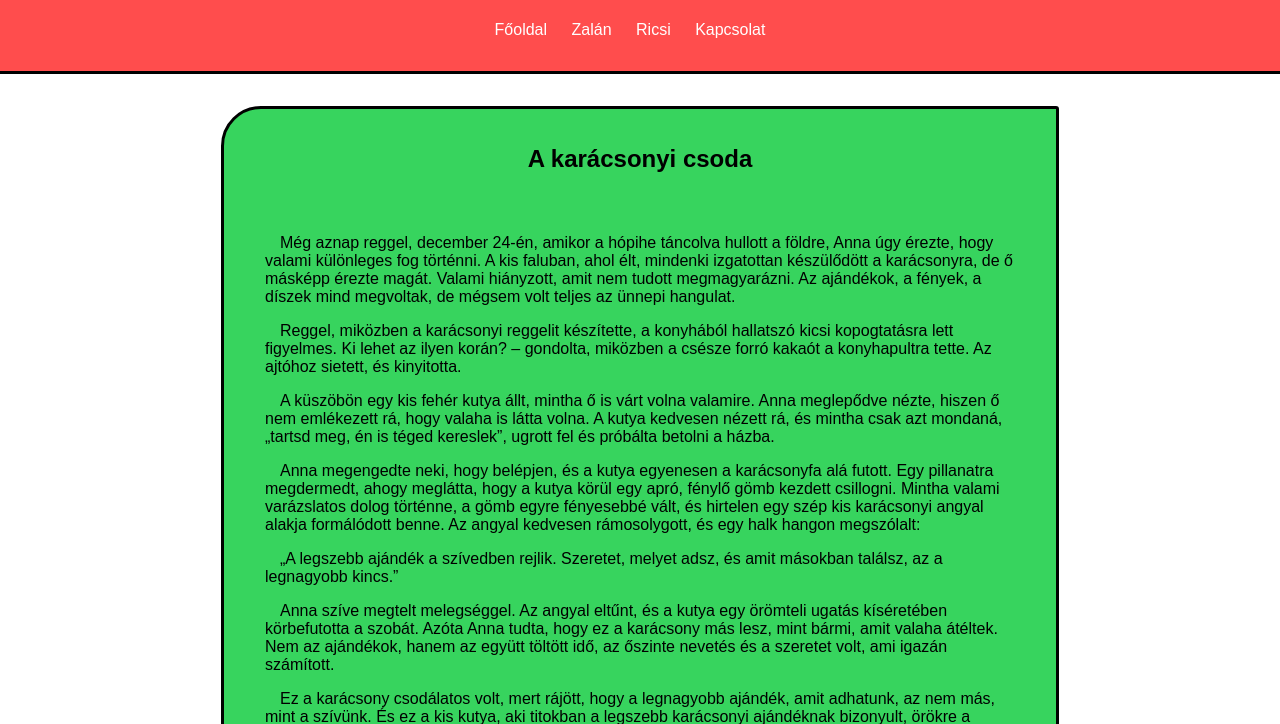
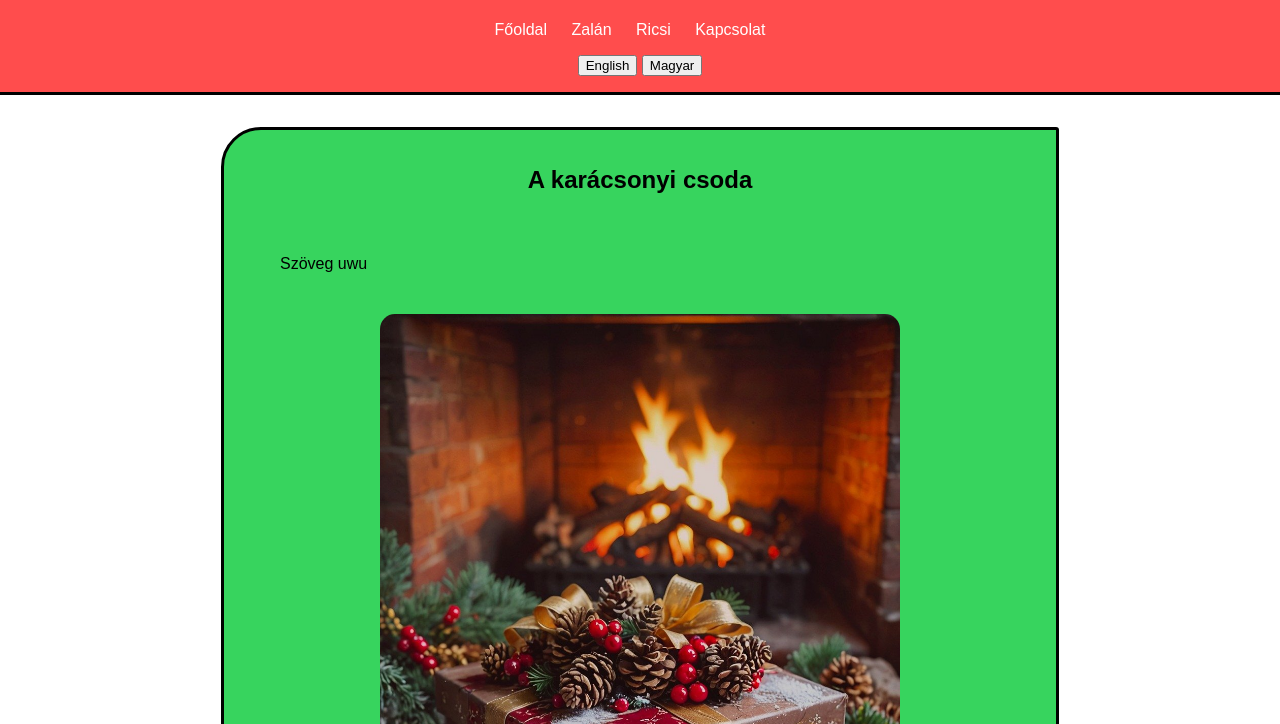
Before and after one commit to PMP981/Karacsonyi-Weblap, a website: page public/zsombor.html in a window 1280 px wide. Shown: the part 76-800 px from the top of the page. Drawn offline with Linux system fonts and the light colour scheme.

Commit message:
anyabaszó szar geci fos kurva angol oldal

```diff
--- a/public/zsombor.html
+++ b/public/zsombor.html
@@ -12,7 +12,7 @@
 
 <body>
     <header>
-        <h1>Karácsony&#127876;</h1>
+        <h1 id="h1">Karácsony&#127876;</h1>
         <nav>
             <ul>
                 <li><a href="index.html">Főoldal</a></li>
@@ -21,37 +21,17 @@
                 <li><a href="#contact">Kapcsolat</a></li>
             </ul>
         </nav>
+        <button class="language-btn" onclick="changeLanguage('en')">English</button>
+        <button class="language-btn" onclick="changeLanguage('hu')">Magyar</button>
     </header>
 
 
     <section class="content">
         <img class="santa_side" src="img/santa_nobg.png" alt="santa">
         <div class="main-content">
-            <h2 class="focim">A karácsonyi csoda</h2>
+            <h2 class="focim" id="heading">A karácsonyi csoda</h2>
             <div id="story">
-                <p>Még aznap reggel, december 24-én, amikor a hópihe táncolva hullott a földre, Anna úgy érezte, hogy
-                    valami különleges fog történni. A kis faluban, ahol élt, mindenki izgatottan készülődött a
-                    karácsonyra, de ő másképp érezte magát. Valami hiányzott, amit nem tudott megmagyarázni. Az
-                    ajándékok, a fények, a díszek mind megvoltak, de mégsem volt teljes az ünnepi hangulat.</p>
-                <p>Reggel, miközben a karácsonyi reggelit készítette, a konyhából hallatszó kicsi kopogtatásra lett
-                    figyelmes. Ki lehet az ilyen korán? – gondolta, miközben a csésze forró kakaót a konyhapultra tette.
-                    Az ajtóhoz sietett, és kinyitotta.</p>
-                <p>A küszöbön egy kis fehér kutya állt, mintha ő is várt volna valamire. Anna meglepődve nézte, hiszen ő
-                    nem emlékezett rá, hogy valaha is látta volna. A kutya kedvesen nézett rá, és mintha csak azt
-                    mondaná, „tartsd meg, én is téged kereslek”, ugrott fel és próbálta betolni a házba.</p>
-                <p>Anna megengedte neki, hogy belépjen, és a kutya egyenesen a karácsonyfa alá futott. Egy pillanatra
-                    megdermedt, ahogy meglátta, hogy a kutya körül egy apró, fénylő gömb kezdett csillogni. Mintha
-                    valami varázslatos dolog történne, a gömb egyre fényesebbé vált, és hirtelen egy szép kis karácsonyi
-                    angyal alakja formálódott benne. Az angyal kedvesen rámosolygott, és egy halk hangon megszólalt:</p>
-                <p>„A legszebb ajándék a szívedben rejlik. Szeretet, melyet adsz, és amit másokban találsz, az a
-                    legnagyobb kincs.”</p>
-                <p>Anna szíve megtelt melegséggel. Az angyal eltűnt, és a kutya egy örömteli ugatás kíséretében
-                    körbefutotta a szobát. Azóta Anna tudta, hogy ez a karácsony más lesz, mint bármi, amit valaha
-                    átéltek. Nem az ajándékok, hanem az együtt töltött idő, az őszinte nevetés és a szeretet volt, ami
-                    igazán számított.</p>
-                <p>Ez a karácsony csodálatos volt, mert rájött, hogy a legnagyobb ajándék, amit adhatunk, az nem más,
-                    mint a szívünk. És ez a kis kutya, aki titokban a legszebb karácsonyi ajándéknak bizonyult, örökre a
-                    legszebb emléke maradt.</p>
+                <p id="content">Szöveg uwu</p>
             </div>
             <img src="img/ajandek_tuz.jpg" alt="Karácsonyi Történet" class="responsive-img">
         </div>
@@ -60,31 +40,31 @@
     <section class="content">
         <div class="main-content">
             <div class="h2">
-                <h2 class="focim">Ajándékötletek</h2>
+                <h2 class="focim" id="giftideas">Ajándékötletek</h2>
             </div>
             <div class="card_div">
                 <div class="card">
                     <img class="card_image" src="img/labda.png" alt="labda">
                     <div class="container">
-                        <h4><b>Labda</b></h4>
+                        <h4 id="ajandek1"><b>Labda</b></h4>
                     </div>
                 </div>
                 <div class="card">
                     <img class="card_image" src="img/book.png" alt="labda">
                     <div class="container">
-                        <h4><b>Könyv</b></h4>
+                        <h4 id="ajandek2"><b>Könyv</b></h4>
                     </div>
                 </div>
                 <div class="card">
                     <img class="card_image" src="img/cipo.png" alt="labda">
                     <div class="container">
-                        <h4><b>Cipő</b></h4>
+                        <h4 id="ajandek3"><b>Cipő</b></h4>
                     </div>
                 </div>
                 <div class="card">
                     <img class="card_image" src="img/lego.png" alt="labda">
                     <div class="container">
-                        <h4><b>Lego</b></h4>
+                        <h4 id="ajandek4"><b>Lego</b></h4>
                     </div>
                 </div>
             </div>
@@ -93,10 +73,10 @@
     <hr>
     <section class="content" id="contact">
         <div class="main-content">
-            <h2 id="kapcs">Kapcsolatfelvétel</h2>
+            <h2 id="kapcs contact">Kapcsolatfelvétel</h2>
             <form class="form_wrap">
                 <div id="name_box">
-                    <label for="name" id="name_label">Név:</label>
+                    <label for="name" id="name_label name">Név:</label>
                     <input type="text" id="name" name="name">
                 </div>
                 <div id="email_box">
@@ -104,15 +84,15 @@
                     <input type="email" id="email" name="email">
                 </div>
                 <div id="message_box">
-                    <label for="message" id="message_label">Üzenet:</label>
+                    <label for="message" id="message_label message">Üzenet:</label>
                     <textarea id="message" name="message"></textarea>
                 </div>
-                <button type="submit" id="send_but" onclick="feedback()">Küldés</button>
+                <button type="submit" id="send_but button_msg" onclick="feedback()">Küldés</button>
             </form>
         </div>
     </section>
     <footer>
-        <p>&copy; 2024 Karácsonyi Weboldal | Készítette: Varga Zsombor Csanád</p>
+        <p id="footer_msg">&copy; 2024 Karácsonyi Weboldal | Készítette: Varga Zsombor Csanád</p>
     </footer>
     <script>
         async function feedback() {
@@ -144,6 +124,55 @@
                 alert("There was an error. Please try again.");
             }
         }
+
+        const translations = {
+            en: {
+                h1: "Christmass&#127876;",
+                heading: "A Chritmass miracle",
+                content: "SZÖVEEEEG",
+                giftideas: "Giftideas",
+                ajandek1: "Ball",
+                ajandek2: "Book",
+                ajandek3: "Shoe",
+                ajandek4: "Lego",
+                contact: "Contact",
+                name: "Name:",
+                message: "Message:",
+                button_msg: "Send",
+                footer_msg: "&copy; 2024 Christmass Website | Made by: Varga Zsombor Csanád"
+            },
+            hu: {
+                h1: "Karácsony&#127876;",
+                heading: "A karácsonyi csoda",
+                content: "SZÖVEEEEG",
+                giftideas: "Ajándékötletek",
+                ajandek1: "Labda",
+                ajandek2: "Könyv",
+                ajandek3: "Cipő",
+                ajandek4: "Lego",
+                contact: "Kapcsolatfelvétel",
+                name: "Név:",
+                message: "Üzenet:",
+                button_msg: "Küldés",
+                footer_msg: "&copy; 2024 Karácsonyi Weboldal | Készítette: Varga Zsombor Csanád"
+            }
+        };
+
+        function changeLanguage(lang) {
+            document.getElementById("heading").innerText = translations[lang].heading;
+            document.getElementById("content").innerText = translations[lang].content;
+            document.getElementById("giftideas").innerText = translations[lang].giftideas;
+            document.getElementById("ajandek1").innerText = translations[lang].ajandek1;
+            document.getElementById("ajandek2").innerText = translations[lang].ajandek2;
+            document.getElementById("ajandek3").innerText = translations[lang].ajandek3;
+            document.getElementById("ajandek4").innerText = translations[lang].ajandek4;
+            document.getElementById("contact").innerText = translations[lang].contact;
+            document.getElementById("name").innerText = translations[lang].name;
+            document.getElementById("message").innerText = translations[lang].message;
+            document.getElementById("button_msg").innerText = translations[lang].button_msg;
+            document.getElementById("footer_msg").innerText = translations[lang].footer_msg;
+            document.getElementById("h1").innerText = translations[lang].h1;
+        }
     </script>
 </body>
 
```
